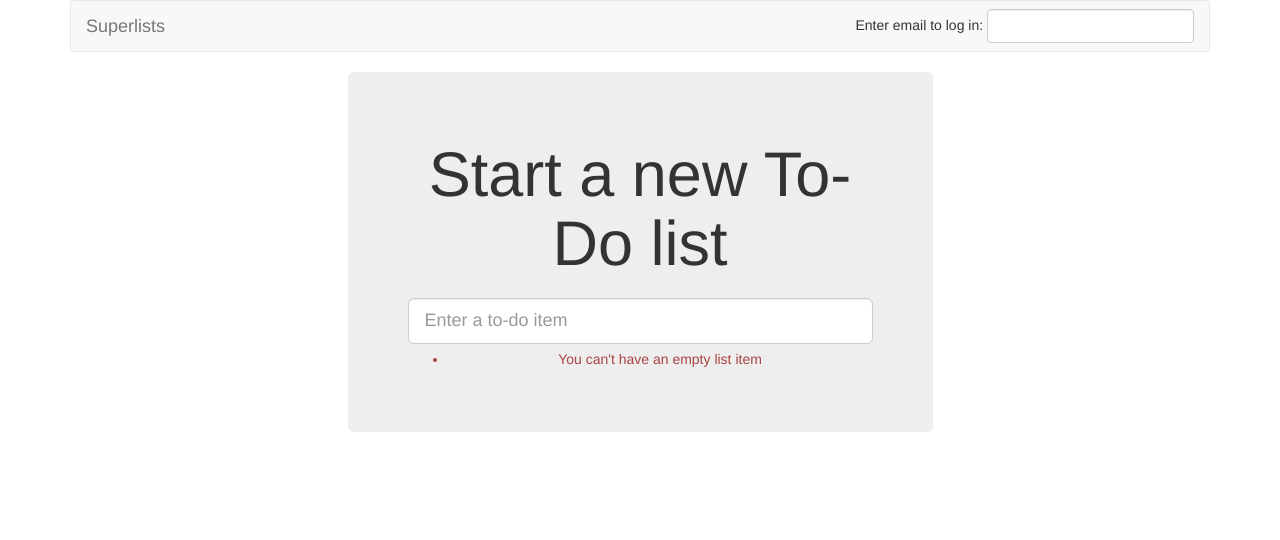
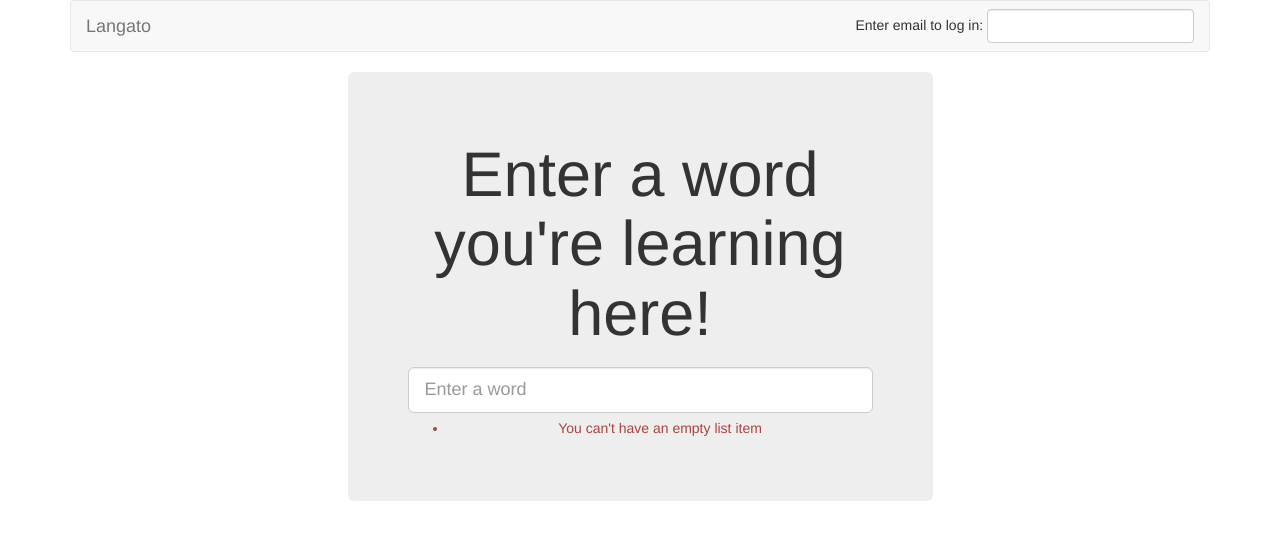
Before and after one commit to gregcodethem/langato, a Django app: page /lists/new in a window 1280 px wide. Shown: the top 540 px of the page. Run offline with Django 3.2, Linux system fonts and the light colour scheme; some libraries are stand-ins or nearby versions.

Commit message:
Word list changed - FTs passing on local

```diff
--- a/functional_tests/my_lists_page.py
+++ b/functional_tests/my_lists_page.py
@@ -5,9 +5,9 @@ class MyListsPage(object):
 
     def go_to_my_lists_page(self):
         self.test.browser.get(self.test.live_server_url)
-        self.test.browser.find_element_by_link_text('My lists').click()
+        self.test.browser.find_element_by_link_text('My Word Lists').click()
         self.test.wait_for(lambda: self.test.assertEqual(
             self.test.browser.find_element_by_tag_name('h1').text,
-            'My Lists'
+            'My Word Lists'
         ))
         return self
--- a/functional_tests/test_my_lists.py
+++ b/functional_tests/test_my_lists.py
@@ -14,7 +14,7 @@ class MyListsTest(FunctionalTest):
         first_list_url = self.browser.current_url
 
         # She notices a "My lists" link, for the first time.
-        self.browser.find_element_by_link_text('My lists').click()
+        self.browser.find_element_by_link_text('My Word Lists').click()
 
         # She sees that her list is in there, named according to its
         # first list item
@@ -32,7 +32,7 @@ class MyListsTest(FunctionalTest):
         second_list_url = self.browser.current_url
 
         # Under "my lists", her new list appears
-        self.browser.find_element_by_link_text('My lists').click()
+        self.browser.find_element_by_link_text('My Word Lists').click()
         self.wait_for(
             lambda: self.browser.find_element_by_link_text('Click cows')
         )
--- a/functional_tests/test_simple_list_creation.py
+++ b/functional_tests/test_simple_list_creation.py
@@ -11,15 +11,15 @@ class NewVisitorTest(FunctionalTest):
         self.browser.get(self.live_server_url)
 
         # She notices the page title and header mention to-do lists
-        self.assertIn('To-Do', self.browser.title)
+        self.assertIn('Langato', self.browser.title)
         header_text = self.browser.find_element_by_tag_name('h1').text
-        self.assertIn('To-Do', header_text)
+        self.assertIn('a word', header_text)
 
         # She is invited to enter a to-do item straight away
         inputbox = self.get_item_input_box()
         self.assertEqual(
             inputbox.get_attribute('placeholder'),
-            'Enter a to-do item'
+            'Enter a word'
         )
 
         # She types "Buy peacock feathers" into a text box (Edith's hobby
--- a/lists/forms.py
+++ b/lists/forms.py
@@ -13,7 +13,7 @@ class ItemForm(forms.models.ModelForm):
         fields = ('text',)
         widgets = {
             'text': forms.fields.TextInput(attrs={
-                'placeholder': 'Enter a to-do item',
+                'placeholder': 'Enter a word',
                 'class': 'form-control input-lg',
             }),
         }
--- a/lists/templates/base.html
+++ b/lists/templates/base.html
@@ -5,7 +5,7 @@
     <meta charset="utf-8">
     <meta http-equiv="X-UA-Compatible" content="IE=edge">
     <meta name="viewport" content="width=device-width, initial-scale=1">
-    <title>To-Do lists</title>
+    <title>Langato</title>
     <link href="/static/bootstrap/css/bootstrap.min.css" rel="stylesheet">
     <link href="/static/base.css" rel="stylesheet">
   </head>
@@ -14,10 +14,10 @@
     <div class="container">
       <nav class="navbar navbar-default" role="navigation">
         <div class="container-fluid">
-          <a class="navbar-brand" href="/">Superlists</a>
+          <a class="navbar-brand" href="/">Langato</a>
           {% if user.email %}
             <ul class="nav navbar-nav navbar-left">
-              <li><a href="{% url 'my_lists' user.email %}">My lists</a></li>
+              <li><a href="{% url 'my_lists' user.email %}">My Word Lists</a></li>
             </ul>
             <ul class="nav navbar-nav navbar-right">
               <li class="navbar-text">Logged in as {{ user.email }}</li>
--- a/lists/templates/home.html
+++ b/lists/templates/home.html
@@ -1,5 +1,5 @@
 {% extends 'base.html' %}
 
-{% block header_text %}Start a new To-Do list{% endblock %}
+{% block header_text %}Enter a word you're learning here!{% endblock %}
 
 {% block form_action %}{% url 'new_list' %}{% endblock %}
--- a/lists/templates/list.html
+++ b/lists/templates/list.html
@@ -1,13 +1,13 @@
 {% extends 'base.html' %}
 
-{% block header_text %}Your To-Do list{% endblock %}
+{% block header_text %}Your word list{% endblock %}
 
 {% block table %}
   <table id="id_list_table" class="table">
   </table>
 
   {% if list.owner %}
-    <p>List owner: <span id="id_list_owner">{{ list.owner.email }}</span><p>
+    <p>Word list owner: <span id="id_list_owner">{{ list.owner.email }}</span><p>
   {% endif %}
 {% endblock %}
 
--- a/lists/templates/my_lists.html
+++ b/lists/templates/my_lists.html
@@ -2,18 +2,18 @@
 
 {% block list_form %}{% endblock %}
 
-{% block header_text %}My Lists{% endblock %}
+{% block header_text %}My Word Lists{% endblock %}
 
 {% block extra_content %}
 
-    <h2>{{ owner.email }}'s lists</h2>
+    <h2>{{ owner.email }}'s word lists</h2>
     <ul>
         {% for list in owner.list_set.all %}
             <li><a href="{{ list.get_absolute_url }}">{{ list.name }}</a></li>
         {% endfor %}
     </ul>
 
-    <h2>Lists shared by other users</h2>
+    <h2>Word lists shared by other users</h2>
     <ul>
     {% for list in owner.shared_lists.all %}
         <li>
```
Also changed, not shown: lists/tests/test_forms.py (+2 -2 lines), 1 other file.
